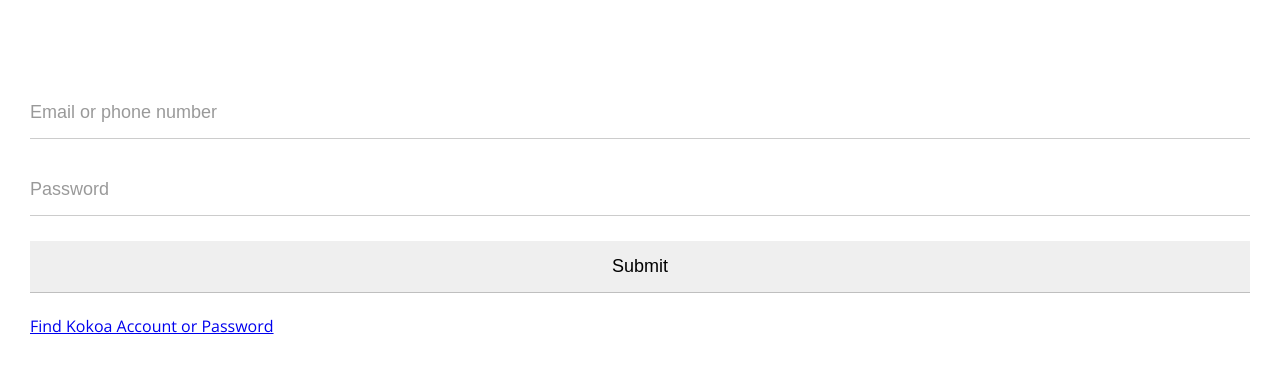
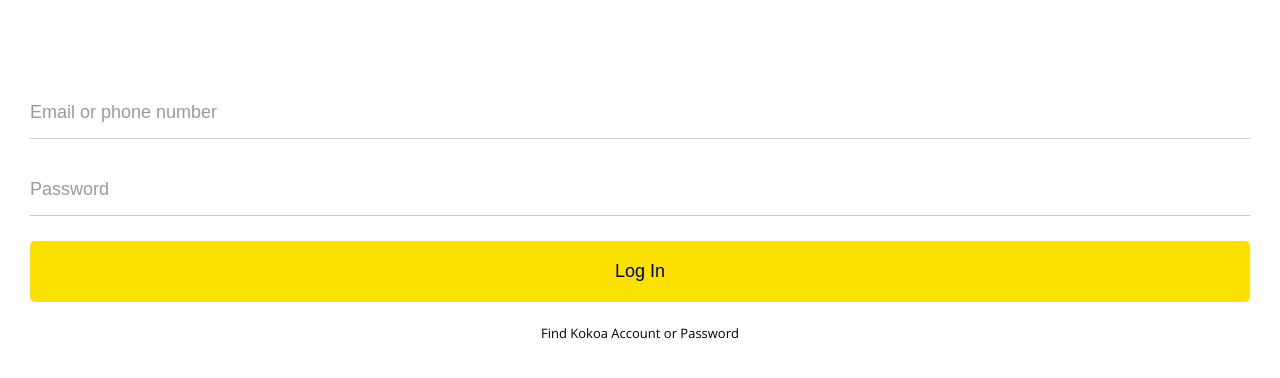
Before and after one commit to kimseungil9403-hash/kokoa-clone-2025, a plain HTML site: page index.html in a window 1280 px wide. Shown: the part 180-558 px from the top of the page. Drawn offline with nearby package versions, Linux system fonts and the light colour scheme.

Commit message:
Created index.html
Log In Form part Two

```diff
--- a/css/styles.css
+++ b/css/styles.css
@@ -35,8 +35,11 @@ body {
     padding: 15px 0px;
     border: none;
     font-size: 18px;
+    margin-bottom: 25px;
+}
+
+#login-form input:not([type="submit"]) {
     border-bottom: 1px solid rgba(0,0,0,0.2);
-    margin-bottom: 25px;
     transition: border-color 0.3s ease-in-out;
 }
 
@@ -47,3 +50,16 @@ body {
 #login-form input:focus {
     border-color: var(--yellow);
 }
+
+#login-form input[type="submit"] {
+    background-color: var(--yellow);
+    cursor: pointer;
+    padding: 20px 0px;
+    border-radius: 5px;
+}
+#login-form a {
+    text-align: center;
+    text-decoration: none;
+    color:inherit;
+    font-size:13px;
+}
--- a/index.html
+++ b/index.html
@@ -33,7 +33,7 @@
     <form id="login-form">
         <input type="text" placeholder="Email or phone number"/>
         <input type="password" placeholder="Password"/>
-        <input type="submit" placeholder="Log In"/>
+        <input type="submit" value="Log In"/>
         <a href="#">Find Kokoa Account or Password</a>
     </form>
 </body>
```
